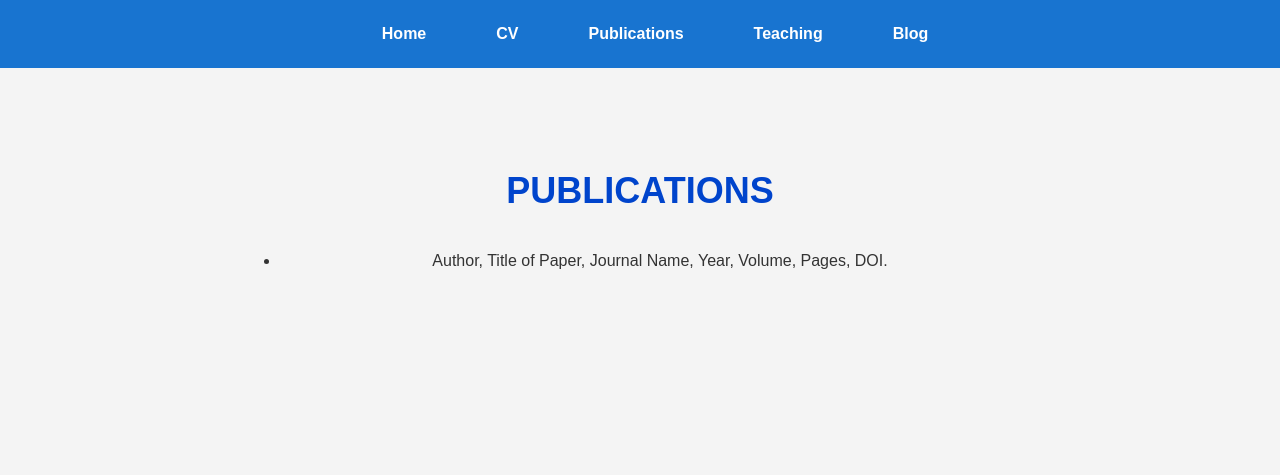
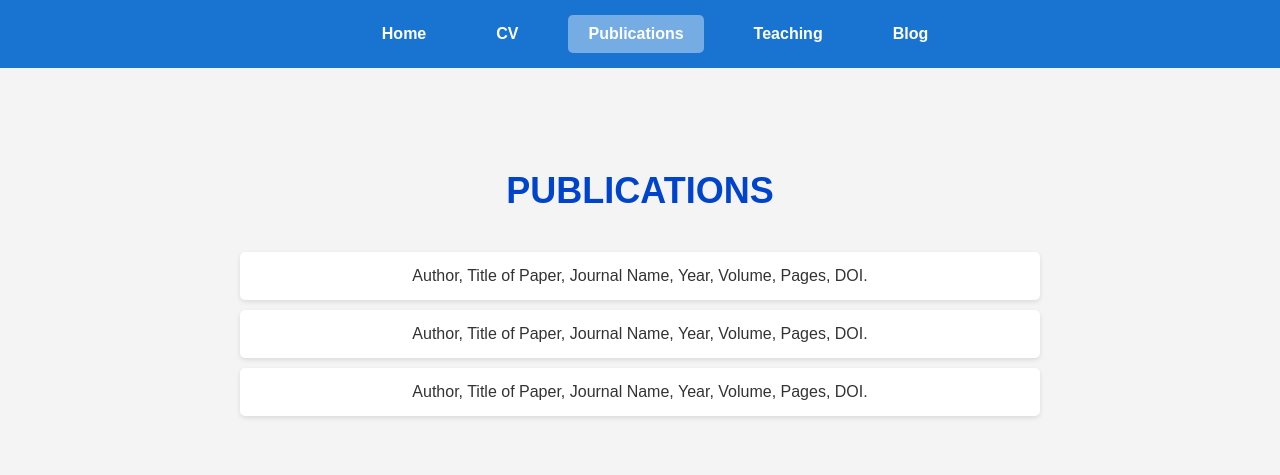
Before and after one commit to Giao-Ky-DUONG/Giao-Ky-DUONG.github.io, a plain HTML site: page publications.html in a window 1280 px wide. Drawn offline with Linux system fonts and the light colour scheme.

Commit message:
Update publications.html
update

```diff
--- a/publications.html
+++ b/publications.html
@@ -4,7 +4,7 @@
     <meta charset="UTF-8">
     <meta name="viewport" content="width=device-width, initial-scale=1.0">
     <title>Publications - Personal Website</title>
-    <link rel="stylesheet" href="style.css">
+    <link rel="stylesheet" href="style.css"> <!-- Link to your CSS file -->
 </head>
 <body>
 
@@ -12,7 +12,7 @@
     <div class="top-bar">
         <a href="index.html">Home</a>
         <a href="cv.html">CV</a>
-        <a href="publications.html">Publications</a>
+        <a href="publications.html" class="active">Publications</a>
         <a href="teaching.html">Teaching</a>
         <a href="blog.html">Blog</a>
     </div>
@@ -20,8 +20,11 @@
     <!-- Publications Section -->
     <section id="publications">
         <h2>Publications</h2>
-        <ul>
+        <ul class="publication-list">
             <li>Author, Title of Paper, Journal Name, Year, Volume, Pages, DOI.</li>
+            <li>Author, Title of Paper, Journal Name, Year, Volume, Pages, DOI.</li>
+            <li>Author, Title of Paper, Journal Name, Year, Volume, Pages, DOI.</li>
+            <!-- Add more publications here -->
         </ul>
     </section>
 
```
